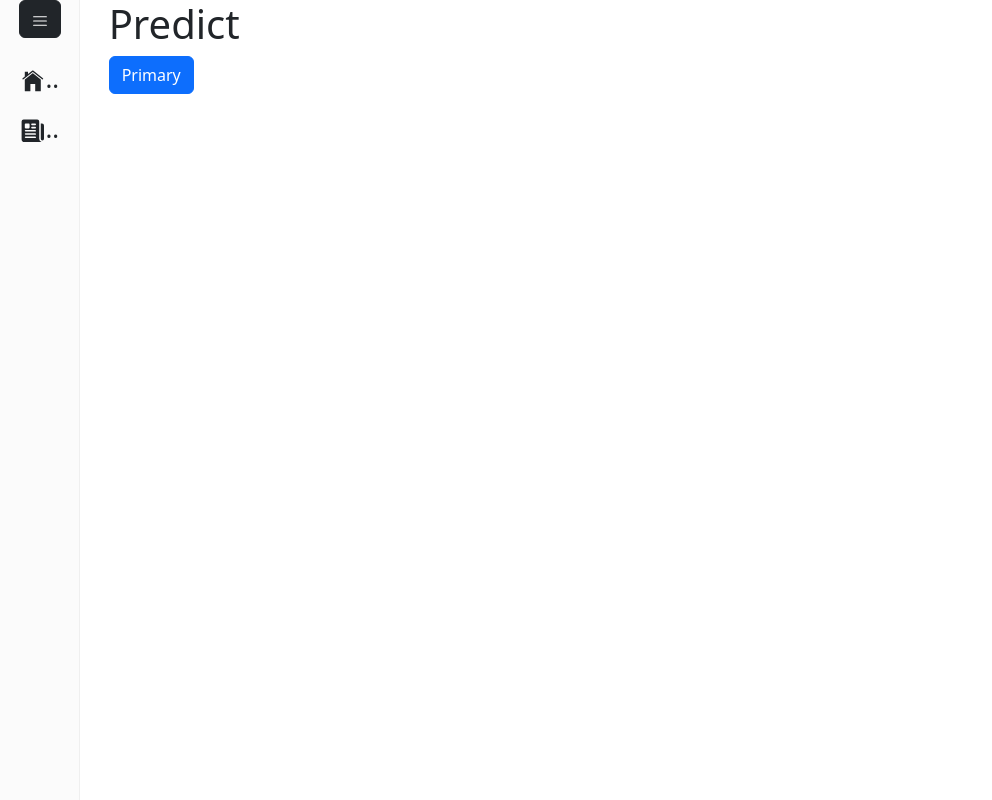
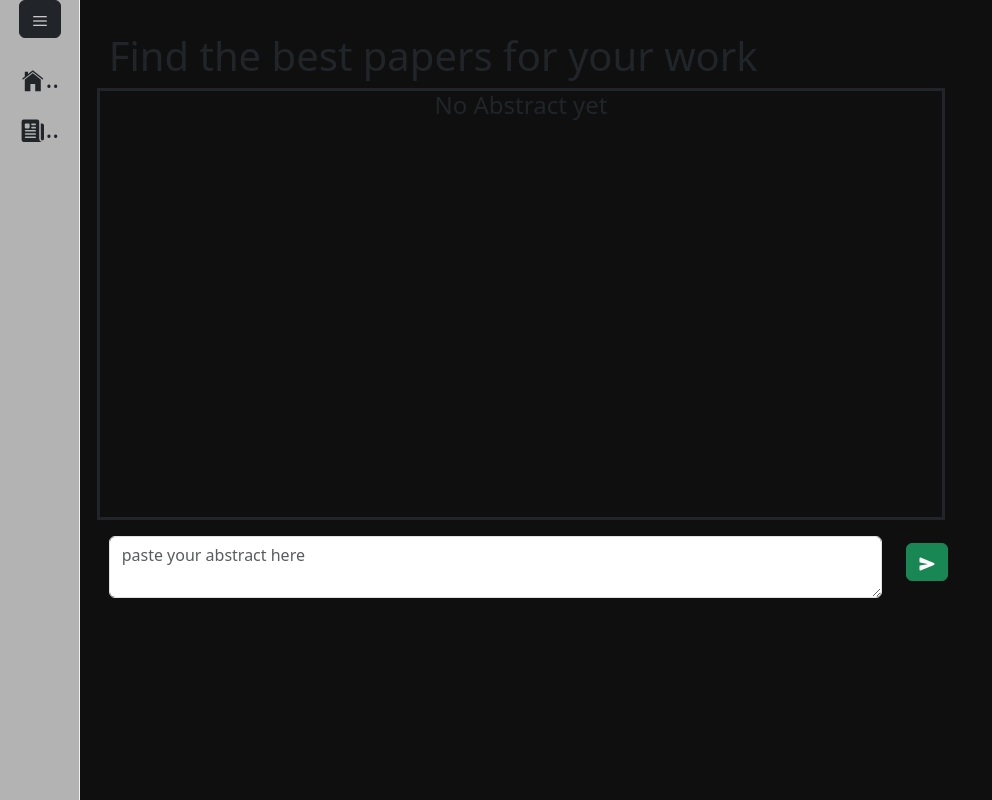
Before and after one commit to MrChriwo/KnowYourSources, a React (Vite) app in the folder frontend/: page / in a window 1280 px wide. Shown: the whole page, without its empty margins (0-992 px from the left). Built offline with nearby package versions, Linux system fonts and the light colour scheme.

Commit message:
basic abstract pasting form

```diff
--- a/frontend/src/App.scss
+++ b/frontend/src/App.scss
@@ -1,3 +1,9 @@
 .app, .row {
     height: 100% !important;
+    background-color: rgb(15, 15, 15);
 }
+
+
+.page {
+    padding-top: 2rem !important;
+}
--- /dev/null
+++ b/frontend/src/abstractFrame/AbstractFrame.scss
@@ -0,0 +1,16 @@
+.abstract-message {
+    border-style: solid;
+
+    min-height: 54vh !important;
+    width: 71%;
+    max-height: 54vh !important;
+    overflow-y: auto;
+
+    .message-text {
+        margin-top: 2%;
+        max-width: 90%;
+        padding: 1rem;
+        background-color: rgb(8, 70, 70);
+        border-radius: 2%;
+    }
+}
--- /dev/null
+++ b/frontend/src/abstractFrame/AbstractFrame.tsx
@@ -0,0 +1,57 @@
+import { Row, Col, Form, Button } from 'react-bootstrap';
+import { IoSend } from 'react-icons/io5';
+import { useState, FormEvent } from 'react';
+import './AbstractFrame.scss';
+
+const AbstractFrame = () => {
+  const [abstract, setAbstract] = useState<string>('');
+
+  const handleSubmit = (e: FormEvent<HTMLFormElement>) => {
+    e.preventDefault();
+    // Access the value of the textarea
+    const abstractText = (e.currentTarget.elements.namedItem(
+      'abstractTextarea'
+    ) as HTMLInputElement).value;
+
+    // Update the state with the entered abstract
+    setAbstract(abstractText);
+
+    // Handle the API call to predict abstract if needed
+  };
+
+  return (
+    <Row>
+      <div className="abstract-message mb-3">
+          {abstract !== '' ? (
+            <div className="message-text">
+            <h4>Your Abstract</h4>
+            {abstract}
+            </div>
+          ) : (
+            <h4 className="d-flex justify-content-center">No Abstract yet</h4>
+          )}
+      </div>
+      <Form onSubmit={handleSubmit}>
+        <Form.Group controlId="exampleForm.ControlTextarea1">
+          <Row>
+            <Col xs={8}>
+              <Form.Control
+                as="textarea"
+                rows={2}
+                name="abstractTextarea"
+                placeholder="paste your abstract here"
+              />
+            </Col>
+            <Col>
+              <Button variant="success" type="submit" style={{marginTop: "2%"}}>
+                {<IoSend />}
+              </Button>
+            </Col>
+          </Row>
+        </Form.Group>
+      </Form>
+    </Row>
+  );
+};
+
+export default AbstractFrame;
--- a/frontend/src/pages/predict.tsx
+++ b/frontend/src/pages/predict.tsx
@@ -1,11 +1,12 @@
 import { Button} from "react-bootstrap";
+import AbstractFrame from "../abstractFrame/AbstractFrame";
 
 
 const Predict = () => {
     return (
         <div className="page">
-        <h1>Predict</h1>
-        <Button variant="primary">Primary</Button>
+        <h1>Find the best papers for your work</h1>
+        <AbstractFrame/>
         </div>
     );
 };
```
